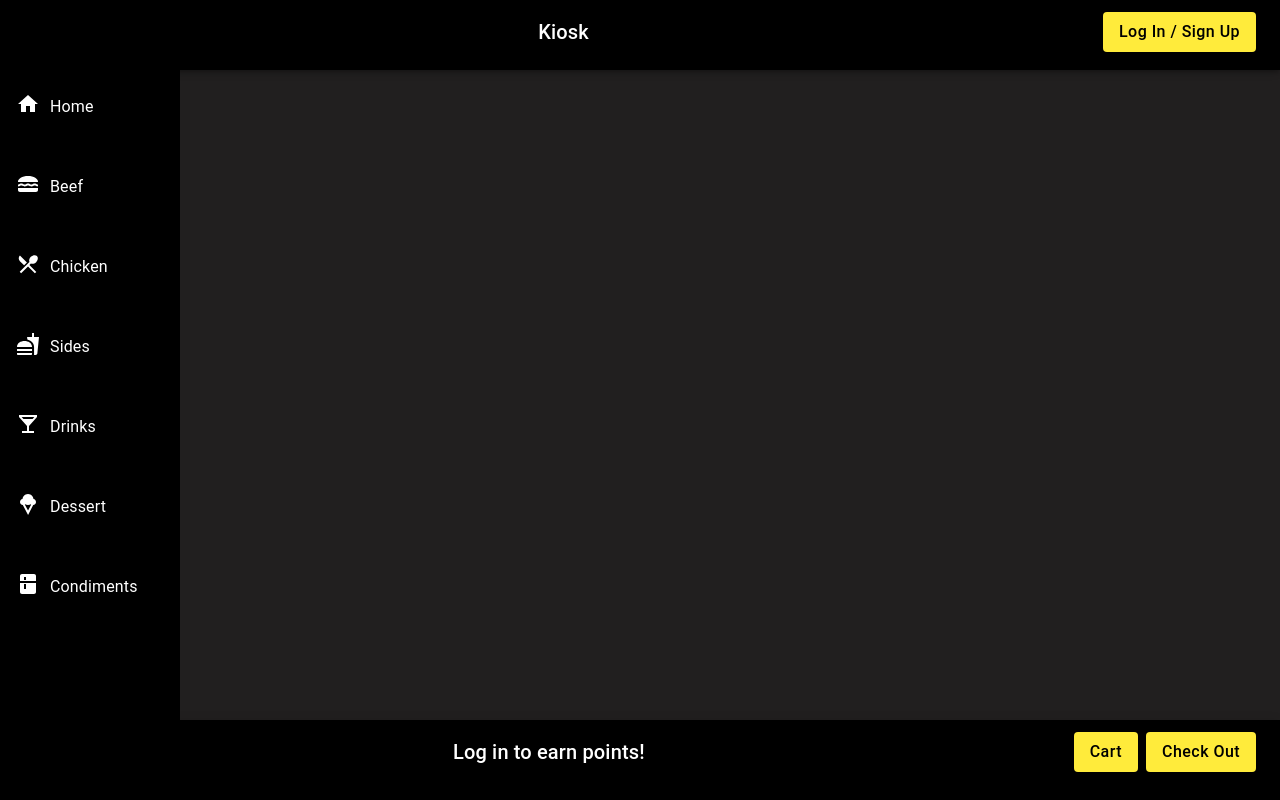
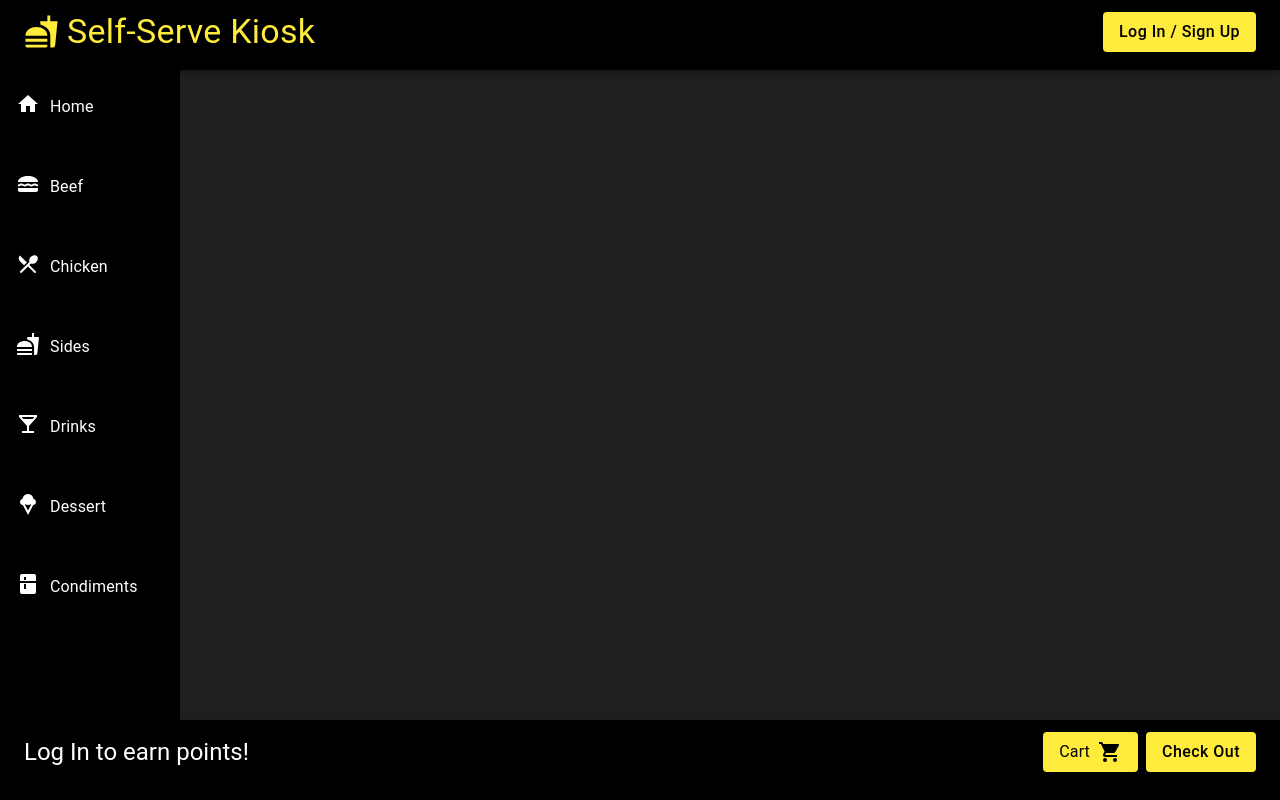
Before and after one commit to davidhanna123/SelfServeKiosk, a React (Vite) app in the folder kiosk/: page /OrderPage in a window 1280 px wide. Built offline with nearby package versions, Linux system fonts and the light colour scheme.

Commit message:
logos and designs

```diff
--- a/kiosk/src/components/BottomBar.tsx
+++ b/kiosk/src/components/BottomBar.tsx
@@ -1,13 +1,16 @@
 import React, { useState } from 'react';
-import { AppBar, Toolbar, Typography, Button, Box } from '@mui/material';
+import { AppBar, Toolbar, Typography, Button, Box, Badge } from '@mui/material';
 import CartPopover from './CartPopover';
 import CheckoutPopover from './CheckoutPopover';
 import { useAuth } from '../context/AuthContext';
+import ShoppingCartIcon from '@mui/icons-material/ShoppingCart';
+import { useCart } from '../context/CartContext';
 
 const BottomBar: React.FC = () => {
   const [anchorEl, setAnchorEl] = useState<HTMLButtonElement | null>(null);
   const [checkoutAnchorEl, setCheckoutAnchorEl] = useState<HTMLButtonElement | null>(null);
   const { isLoggedIn, username, points } = useAuth();
+  const { cartItems } = useCart();
 
   const handleCartClick = (event: React.MouseEvent<HTMLButtonElement>) => {
     setAnchorEl(event.currentTarget);
@@ -36,20 +39,38 @@ const BottomBar: React.FC = () => {
 
       }}
       >
-        <Box sx={{ flexGrow: 1, display: 'flex', justifyContent: 'right' }}>
-        <Typography variant="h6" component="div">
-            {isLoggedIn ? `Welcome, ${username}, you have ${points} points` : 'Log in to earn points!'}
-          </Typography>
+        <Box sx={{ flexGrow: 1, display: 'flex', alignItems: 'center' }}>
+        <Typography variant="h5" >
+        {isLoggedIn ? (
+          <>
+          Welcome <strong>{username}</strong>!
+          <br />
+          you have {points} points
+          </>
+          ) : ('Log In to earn points!')}
+        </Typography>
         </Box>
 
         <Box sx={{ flexGrow: 1, display: 'flex', justifyContent: 'right'}}>
+
           <Button
           variant='contained'
           color="secondary"
           onClick={handleCartClick}
-          sx={{ marginRight: 1 }}
+          sx={{ marginRight: 1, display: 'flex', alignItems: 'center' }}
           >
+
+          <Typography sx={{ marginRight: 1}}>
             Cart
+          </Typography>
+          <Badge
+              badgeContent={cartItems.reduce((total, item) => total + item.quantity, 0)}
+              color="primary"
+
+            >
+          <ShoppingCartIcon />
+          </Badge>
+
           </Button>
 
           <CartPopover
--- a/kiosk/src/components/CartPopover.tsx
+++ b/kiosk/src/components/CartPopover.tsx
@@ -9,7 +9,8 @@ import {
   ListItemSecondaryAction,
   IconButton,
   Divider,
-  Button
+  Button,
+  Alert
 } from '@mui/material';
 import DeleteIcon from '@mui/icons-material/Delete';
 import { useCart } from '../context/CartContext';
@@ -43,7 +44,7 @@ const CartPopover: React.FC<CartPopoverProps> = ({ anchorEl, open, onClose, id }
       navigate('/PaymentPage');
     }
     else{
-      setErrorMessage('Please add more items to cart');
+      setErrorMessage('Please add more items');
     }
   };
 
@@ -59,7 +60,7 @@ const CartPopover: React.FC<CartPopoverProps> = ({ anchorEl, open, onClose, id }
       anchorEl={anchorEl}
       onClose={handlePopoverClose}
       anchorOrigin={{
-        vertical: 'bottom',
+        vertical: 'bottom', // height above
         horizontal: 'left',
       }}
       transformOrigin={{
@@ -72,6 +73,7 @@ const CartPopover: React.FC<CartPopoverProps> = ({ anchorEl, open, onClose, id }
           maxWidth: '400px',
           maxHeight: '500px',
           overflowY: 'auto',
+          marginTop: '-60px', // adjust height
         },
       }}
     >
@@ -93,7 +95,7 @@ const CartPopover: React.FC<CartPopoverProps> = ({ anchorEl, open, onClose, id }
                     secondary={
                     <>
                   <Typography component="span" variant="body2">
-                  Price: ${item.price * item.quantity}, Calories: {item.calories * item.quantity}
+                  Price: ${(item.price * item.quantity).toFixed(2)}, Calories: {item.calories * item.quantity}
                   </Typography>
                   {item.notes && (
                   <Typography component="span" variant="body2" display="block">
@@ -128,17 +130,16 @@ const CartPopover: React.FC<CartPopoverProps> = ({ anchorEl, open, onClose, id }
             </Box>
 
             <Box mt={2} display="flex" justifyContent="flex-end" >
+            {errorMessage && (
+             <Alert variant="filled" severity="error" sx={{ marginRight: 1 }}>
+             {errorMessage}
+           </Alert>
+          )}
               <Button onClick={handleCheckout} variant="contained" color="secondary">
                 Checkout
               </Button>
             </Box>
-            <Box mt={2} display="flex" justifyContent="flex-end" >
-              {errorMessage && (
-              <Typography color="error" variant="body2" sx={{ marginRight: '8px' }}>
-              {errorMessage}
-              </Typography>
-              )}
-            </Box>
+
           </>
         )}
       </Box>
--- a/kiosk/src/components/CheckoutPopover.tsx
+++ b/kiosk/src/components/CheckoutPopover.tsx
@@ -51,6 +51,7 @@ const CheckoutPopover: React.FC<CheckoutPopoverProps> = ({ anchorEl, open, onClo
           maxWidth: '1100px',
           height: '30vh',
           maxHeight: '550px',
+          marginTop: '-10px',
         },
       }}
     >
--- a/kiosk/src/components/CounterDialog.tsx
+++ b/kiosk/src/components/CounterDialog.tsx
@@ -3,7 +3,7 @@ import { Dialog, DialogContent, Typography } from '@mui/material';
 import { useNavigate } from 'react-router-dom';
 import { useCart } from '../context/CartContext';
 import { useAuth } from '../context/AuthContext';
-
+import FastfoodIcon from '@mui/icons-material/Fastfood';
 
 
 interface CounterDialogProps {
@@ -46,6 +46,10 @@ const CounterDialog: React.FC<CounterDialogProps> = ({ open }) => {
         <Typography variant="h6">
           Please pay at the counter. Order Number: {orderNumber}
         </Typography>
+        <FastfoodIcon color="secondary" sx={{ marginRight: 1 }} fontSize="large" />
+          <Typography variant="h4" color="secondary">
+            Self-Serve Kiosk
+          </Typography>
       </DialogContent>
     </Dialog>
   );
--- a/kiosk/src/components/ItemDialog.tsx
+++ b/kiosk/src/components/ItemDialog.tsx
@@ -165,10 +165,10 @@ const ItemDialog: React.FC<ItemDialogProps> = ({ open, selectedItem, onClose })
           {selectedItem.description}
         </Typography>
         <Typography variant="body2" color="text.secondary">
-          Price: ${(totalPrice * quantity).toFixed(2)} {/* Multiply totalPrice by quantity */}
+          Price: ${(totalPrice * quantity).toFixed(2)}
         </Typography>
         <Typography variant="body2" color="text.secondary">
-          Calories: {calories * quantity} {/* Multiply calories by quantity */}
+          Calories: {calories * quantity}
         </Typography>
 
         {Object.keys(groupedSubItems).map((type) => (
--- a/kiosk/src/components/NavBar.tsx
+++ b/kiosk/src/components/NavBar.tsx
@@ -1,13 +1,13 @@
 import React, { useState } from 'react';
-
 import { AppBar, Toolbar, Typography, Button, Box } from '@mui/material';
 import { useAuth } from '../context/AuthContext';
 import LoginSignup from './LoginSignup';
+import FastfoodIcon from '@mui/icons-material/Fastfood';
 
 const NavBar = () => {
+  const { isLoggedIn, logout } = useAuth();
+  const [isDialogOpen, setIsDialogOpen] = useState(false);
 
-  const { isLoggedIn, username, login, logout } = useAuth();
-  const [isDialogOpen, setIsDialogOpen] = useState(false);
   const handleAuthAction = () => {
     if (isLoggedIn) {
       logout();
@@ -15,12 +15,11 @@ const NavBar = () => {
       setIsDialogOpen(true);
     }
   };
+
   const handleCloseDialog = () => {
     setIsDialogOpen(false);
   };
 
- //'#000000'
- //(theme) => theme.palette.background.default
   return (
     <AppBar position="fixed" sx={{ backgroundColor: '#000000', height: '70px' }}>
       <Toolbar
@@ -30,16 +29,16 @@ const NavBar = () => {
           alignItems: 'center'
         }}
       >
+        <Box sx={{ flexGrow: 1, display: 'flex', alignItems: 'center' }}>
 
-        <Box sx={{ flexGrow: 1, display: 'flex', justifyContent: 'center' }}>
-          <Typography variant="h6" component="div">
-            Kiosk
+        <FastfoodIcon color="secondary" sx={{ marginRight: 1 }} fontSize="large" />
+          <Typography variant="h4" color="secondary">
+            Self-Serve Kiosk
           </Typography>
         </Box>
 
-
         <Box>
-          <Button color="secondary" variant='contained'  onClick={handleAuthAction}>
+          <Button color="secondary" variant='contained' onClick={handleAuthAction}>
             {isLoggedIn ? 'Sign Out' : 'Log In / Sign Up'}
           </Button>
         </Box>
--- a/kiosk/src/components/PaymentDialog.tsx
+++ b/kiosk/src/components/PaymentDialog.tsx
@@ -112,7 +112,10 @@ const PaymentDialog: React.FC<PaymentDialogProps> = ({ open, onClose, total }) =
           {message}
         </Typography>
         <Box sx={{ display: 'flex', justifyContent: 'center', mt: 9 }}>
-          <FastfoodIcon fontSize="large" />
+        <FastfoodIcon color="secondary" sx={{ marginRight: 1 }} fontSize="large" />
+          <Typography variant="h4" color="secondary">
+            Self-Serve Kiosk
+          </Typography>
         </Box>
       </DialogContent>
       <DialogActions sx={{ justifyContent: 'center', paddingBottom: '20px' }}>
--- a/kiosk/src/pages/PaymentPage.tsx
+++ b/kiosk/src/pages/PaymentPage.tsx
@@ -40,7 +40,13 @@ const PaymentPage = () => {
       }}
     >
       <Typography variant="h4" sx={{ color: theme.palette.primary.contrastText }} gutterBottom>
-        {isLoggedIn ? `Hello, ${username}! You are earning points today.` : 'Your order:'}
+  {isLoggedIn ? (
+    <>
+      Hello, <strong>{username}</strong>! <br /> You are earning points today.
+    </>
+  ) : (
+    'Your Order:'
+  )}
 </Typography>
 
 
@@ -52,7 +58,7 @@ const PaymentPage = () => {
           display: 'flex',
           flexDirection: 'column',
           borderRadius: '8px',
-          overflow: 'hidden', // Prevent overflow in parent Box
+          overflow: 'hidden',
         }}
       >
         <List sx={{ overflowY: 'auto', flexGrow: 1 }}>
@@ -60,9 +66,25 @@ const PaymentPage = () => {
           <React.Fragment key={item.id}>
             <ListItem>
               <ListItemText
-                primary={`${item.name}${item.quantity > 1 ? ` (x${item.quantity})` : ''}`}
-                secondary={`${item.notes ? `Notes: ${item.notes}, ` : ''}
-                Price: $${(item.price * item.quantity).toFixed(2)}`}
+                primary={
+                  <Box display="flex" justifyContent="space-between" alignItems="center">
+
+                    <Typography variant="body1">
+                      {`${item.name}${item.quantity > 1 ? ` (x${item.quantity})` : ''}`}
+                    </Typography>
+
+                    <Typography variant="body1" >
+                      ${item.price.toFixed(2)}
+                    </Typography>
+                  </Box>
+                }
+                secondary={
+                  item.notes ? (
+                    <Typography variant="body2" color="textSecondary">
+                       {item.notes}
+                    </Typography>
+                  ) : null
+                }
               />
             </ListItem>
             {index < cartItems.length - 1 && <Divider />}
@@ -71,7 +93,9 @@ const PaymentPage = () => {
       </List>
 
 
-        <Box textAlign="right" sx={{ padding: 1 }}>
+
+
+        <Box textAlign="right" sx={{ padding: 1, fontWeight: 'bold' }}>
           <Divider />
           <Typography variant="h6" gutterBottom>
             Total: ${totalPrice.toFixed(2)}
```
Lines whose indentation alone changed are shown as unchanged.
